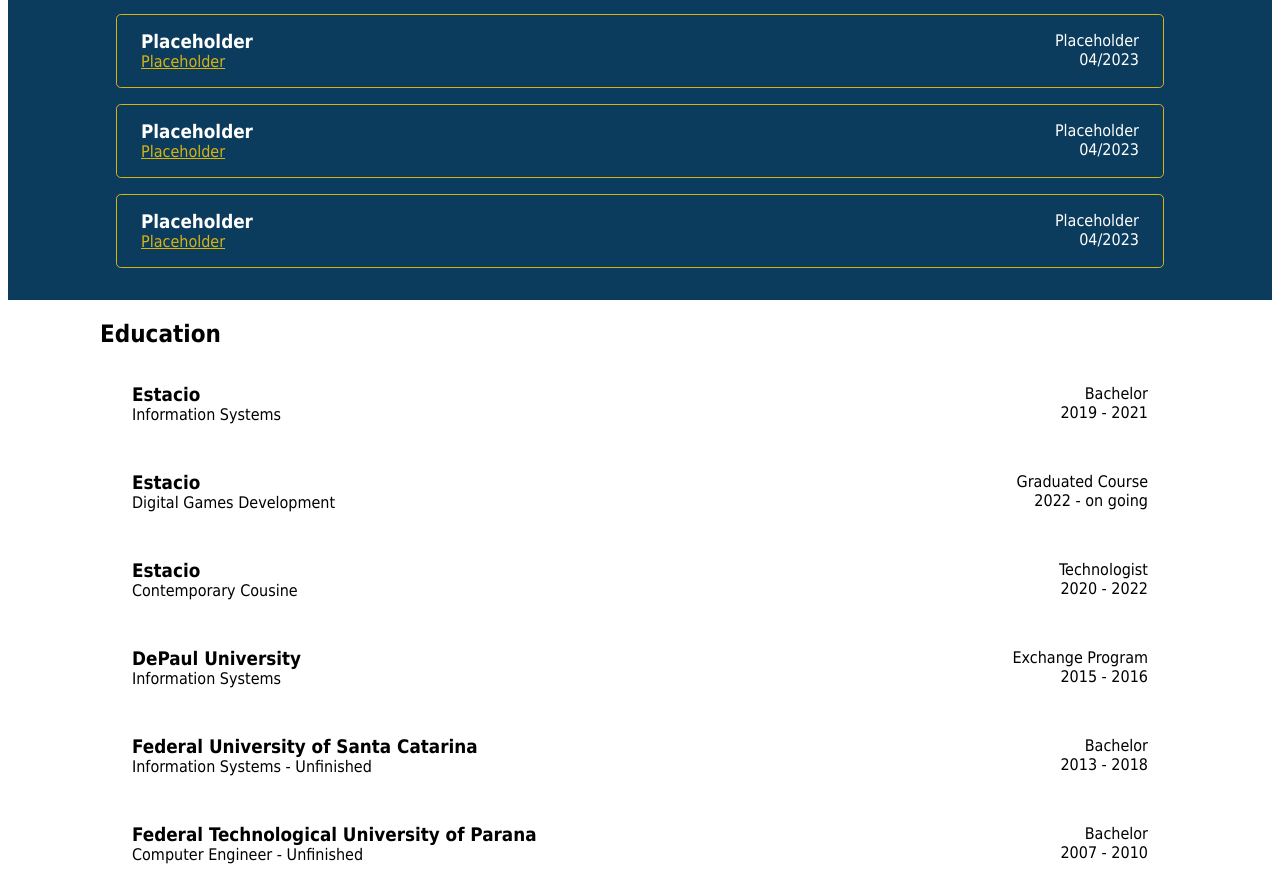
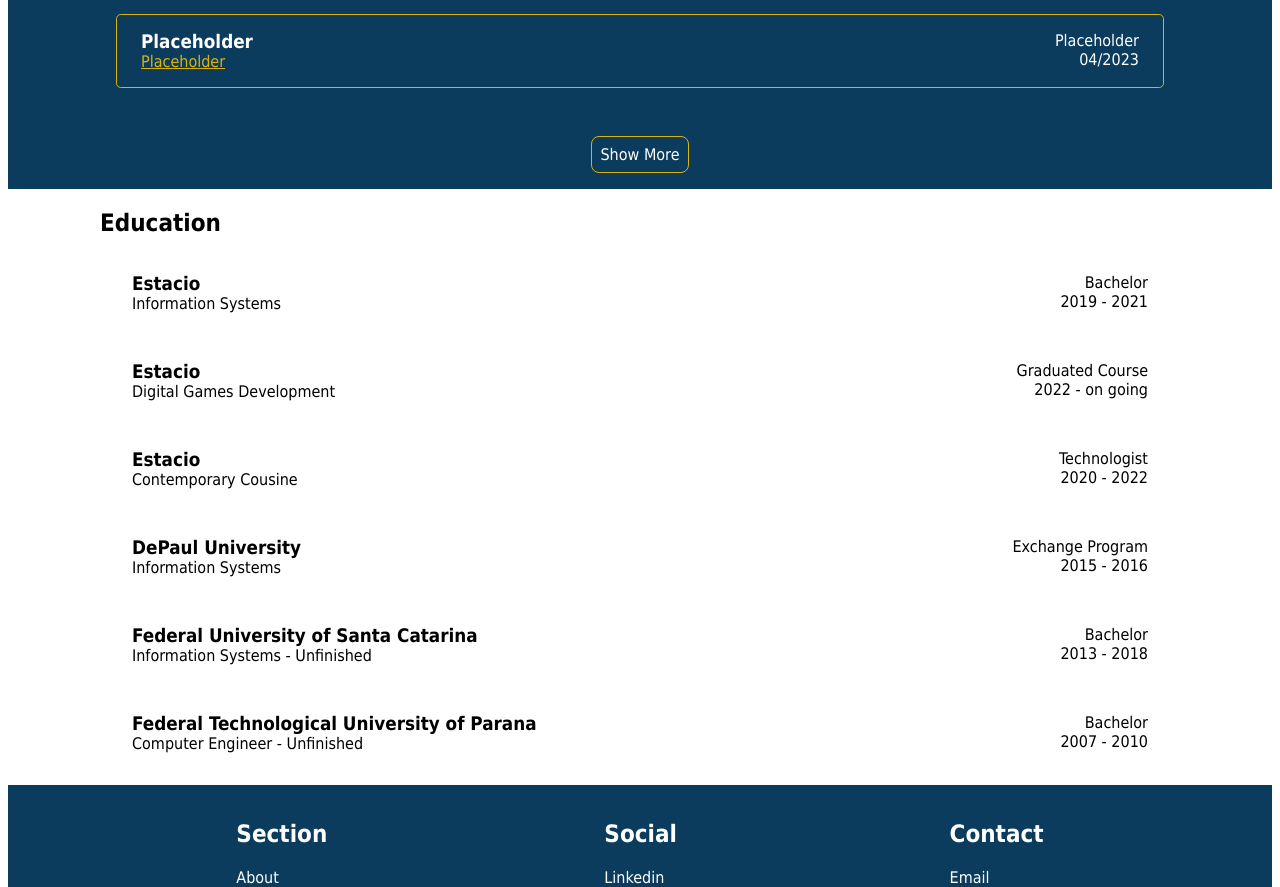
Before and after one commit to danielyoshizawa/portifolio, a React (Create React App) app in the folder site/: page / in a window 1280 px wide. Shown: the part 2145-3032 px from the top of the page. Built offline with nearby package versions, Linux system fonts and the light colour scheme; a web font is replaced by a local one.

Commit message:
Adding show more to courses - #37

```diff
--- a/site/src/App.css
+++ b/site/src/App.css
@@ -48,3 +48,7 @@ Font Size (Base):
     transform: rotate(360deg);
   }
 }
+
+.hide {
+  display: none;
+}
--- a/site/src/components/courses/Courses.css
+++ b/site/src/components/courses/Courses.css
@@ -13,3 +13,16 @@
 #certifications a {
   color: #D9B310;
 }
+
+.certifications-show-more {
+  display: flex;
+  justify-content: center;
+  color: white;
+}
+
+.certifications-show-more .item {
+  color: white;
+  border: 0.1rem solid #D9B310;
+  border-radius: 0.5rem;
+  padding: 0.5rem;
+}
--- a/site/src/components/courses/Courses.js
+++ b/site/src/components/courses/Courses.js
@@ -1,8 +1,10 @@
+import './Courses.css'
 import CourseCard from './card/CourseCard'
-import './Courses.css'
+import React, {useState} from 'react'
 
 function Courses (props) {
   const courses = props.courses
+  const [showMore, setShowMore] = useState(false);
   return (
     <div id="certifications-background">
       <div id="certifications">
@@ -10,10 +12,13 @@ function Courses (props) {
         <div className="list-courses" data-testid="list-courses">
           {
             courses.map((item, index) => (
-              <CourseCard index={index} item={item} key={`${index}-course-card`}/>
+              <CourseCard index={index} item={item} key={`${index}-course-card`} showMore={showMore}/>
             ))
           }
         </div>
+      </div>
+      <div className="certifications-show-more">
+        <p className="item" onClick={() => {setShowMore(!showMore)}}>{showMore ? "Show Less" : "Show More"}</p>
       </div>
     </div>
   )
--- a/site/src/components/courses/card/CourseCard.js
+++ b/site/src/components/courses/card/CourseCard.js
@@ -1,8 +1,10 @@
 import './CourseCard.css'
+import React, {useState} from 'react'
 
 function CourseCard (props) {
+  const [show, setShow] = useState(false);
   return (
-    <div className="course-card" data-testid="course-card" key={`${props.index}-course-card`}>
+    <div className={"course-card " + (show || props.showMore || props.item.fixed == "true" ? "show" : "hide")} data-testid="course-card" key={`${props.index}-course-card`}>
       <div className="course-card-header">
         <div>
           <h3 className="name-course-card item" data-testid="name-course-card" key={`${props.index}-name-course-card`}>{props.item.name}</h3>
--- a/site/src/components/workExperience/card/WorkCard.css
+++ b/site/src/components/workExperience/card/WorkCard.css
@@ -33,7 +33,3 @@
   padding-right: 1rem;
   margin-right: 1rem;
 }
-
-.hide {
-  display: none;
-}
--- a/site/src/data/Courses.data.json
+++ b/site/src/data/Courses.data.json
@@ -5,42 +5,48 @@
       "date"        : "05/2023",
       "institution" : "Meta",
       "validation"  : "XJSYD5DGHF6E",
-      "link"        : "https://coursera.org/verify/specialization/XJSYD5DGHF6E"
+      "link"        : "https://coursera.org/verify/specialization/XJSYD5DGHF6E",
+      "fixed"       : "true"
     },
     {
       "name"        : "Meta Front-End Developer Certificate",
       "date"        : "04/2023",
       "institution" : "Meta",
       "validation"  : "6c0bc9e5-e9c1-454a-b4ba-00db667c3014",
-      "link"        : "https://www.credly.com/badges/6c0bc9e5-e9c1-454a-b4ba-00db667c3014/linked_in_profile"
+      "link"        : "https://www.credly.com/badges/6c0bc9e5-e9c1-454a-b4ba-00db667c3014/linked_in_profile",
+      "fixed"       : "true"
     },
     {
       "name"        : "Graph Developer - Professional",
       "date"        : "12/2022",
       "institution" : "Apollo GraphQL",
       "validation"  : "Placeholder",
-      "link"        : "Placeholder"
+      "link"        : "Placeholder",
+      "fixed"       : "true"
     },
     {
       "name"        : "Placeholder",
       "date"        : "04/2023",
       "institution" : "Placeholder",
       "validation"  : "Placeholder",
-      "link"        : "Placeholder"
+      "link"        : "Placeholder",
+      "fixed"       : "False"
     },
     {
       "name"        : "Placeholder",
       "date"        : "04/2023",
       "institution" : "Placeholder",
       "validation"  : "Placeholder",
-      "link"        : "Placeholder"
+      "link"        : "Placeholder",
+      "fixed"       : "false"
     },
     {
       "name"        : "Placeholder",
       "date"        : "04/2023",
       "institution" : "Placeholder",
       "validation"  : "Placeholder",
-      "link"        : "Placeholder"
+      "link"        : "Placeholder",
+      "fixed"       : "true"
     }
   ]
 }
```
